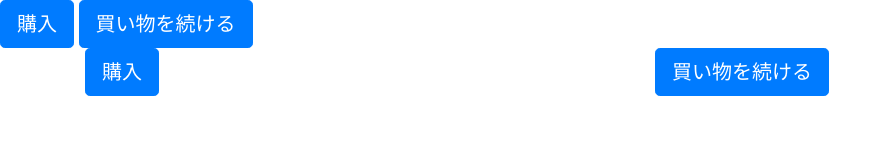
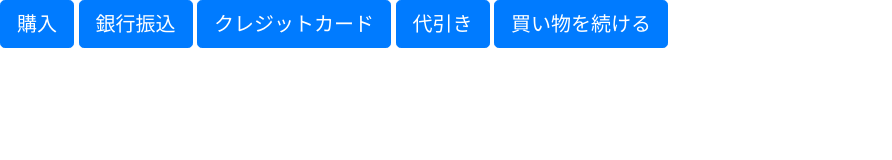
Before and after one commit to teamgabaven2020/team12_D, a plain HTML site: page index_kazukikobayashi.html in a window 1280 px wide. Shown: the whole page, without its empty margins (0-892 px from the left). Drawn offline with nearby package versions, Linux system fonts and the light colour scheme.

Commit message:
購入画面に決済方法を追加しました。

```diff
--- a/index_kazukikobayashi.html
+++ b/index_kazukikobayashi.html
@@ -1,6 +1,7 @@
 <!DOCTYPE html>
 <html lang="ja">
   <head>
+    <link rel="stylesheet" href="sample.css">
     <meta charset="utf-8">
     <title>購入・決済画面</title>
 
@@ -9,13 +10,7 @@
 
 </html>
   <button type="button" class="btn btn-primary btn-lg">購入</button>
-  <button type="button" class="btn btn-primary btn-lg">買い物を続ける</button>
-
-  <div class="container">
-    <div class="row">
-      <div class="col-sm">
-        <button type="button" class="btn btn-primary btn-lg">購入</button>
-      </div>
-      <div class="col-sm">
-        <button type="button" class="btn btn-primary btn-lg">買い物を続ける</button>
-      </div>
+  <button type="button" class="btn btn-primary btn-lg">銀行振込</button>
+  <button type="button" class="btn btn-primary btn-lg">クレジットカード</button>
+    <button type="button" class="btn btn-primary btn-lg">代引き</button>
+      <button type="button" class="btn btn-primary btn-lg">買い物を続ける</button>
```
